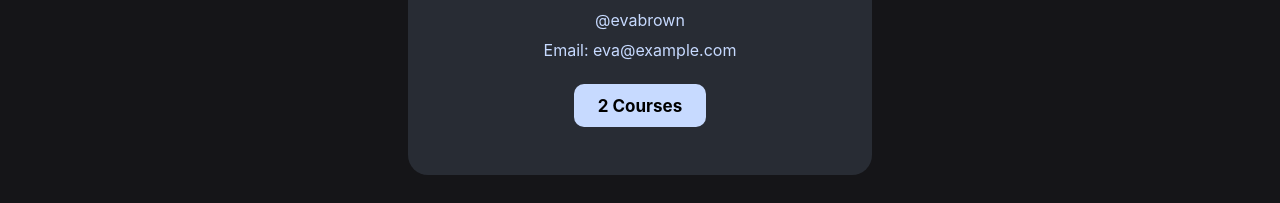
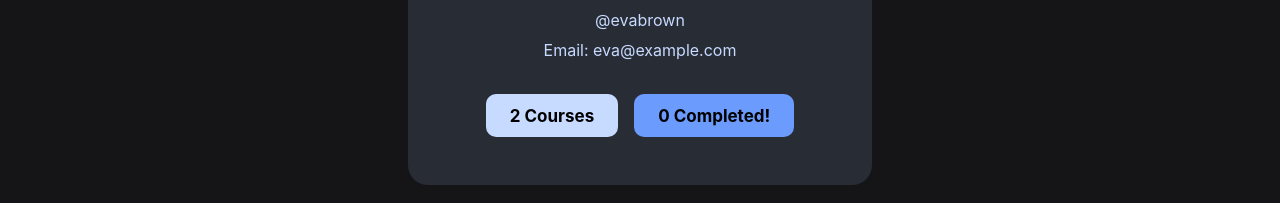
Before and after one commit to amulyaparab/course-wise, a React (Create React App) app: page /user in a window 1280 px wide. Shown: the part 409-612 px from the top of the page. Built offline with nearby package versions, Linux system fonts and the light colour scheme.

Commit message:
refactor:  converting code into smaller components

```diff
--- a/src/App.css
+++ b/src/App.css
@@ -373,13 +373,17 @@
   color: #c7daff;
   margin: 10px;
 }
-
-.user-profile .no-of-courses {
+.user-profile .amount-of-courses {
+  display: flex;
+  justify-content: center;
+  align-items: center;
+  gap: 1rem;
+}
+.user-profile .courses-count {
   background-color: #c7daff;
   width: max-content;
   padding: 0.7rem 1.5rem;
   border-radius: 10px;
-  margin: auto;
   font-weight: bold;
   color: #000000;
   margin-top: 1.5rem;
@@ -387,9 +391,17 @@
   font-size: 17px;
 }
 
-.user-profile .no-of-courses:hover {
+.user-profile .courses-count:hover {
   background-color: #a9c6ff;
   cursor: pointer;
+}
+
+.user-profile .darker {
+  background-color: rgb(106, 155, 253);
+}
+
+.user-profile .darker:hover {
+  background-color: rgb(80, 138, 255);
 }
 
 .welcome-user {
--- a/src/App.js
+++ b/src/App.js
@@ -5,13 +5,20 @@ import CourseDetails from "./pages/CourseDetails";
 import CourseListing from "./pages/CourseListing";
 import Navbar from "./components/Navbar";
 import { useEffect } from "react";
-import { useDispatch } from "react-redux";
+import { useDispatch, useSelector } from "react-redux";
 import { fetchData } from "./store/slices/courseSlice";
 import UserProfile from "./pages/UserProfile";
 import { fetchUser } from "./store/slices/userSlice";
+import Error from "./components/Error";
+import Loader from "./components/Loader";
 
 function App() {
   const dispatch = useDispatch();
+  const userStatus = useSelector((state) => state.user.status);
+  const courseStatus = useSelector((state) => state.courses.status);
+
+  const isLoading = userStatus === "Loading" || courseStatus === "Loading";
+  const hasError = userStatus === "Error" || courseStatus === "Error";
 
   useEffect(() => {
     dispatch(fetchData());
@@ -22,12 +29,18 @@ function App() {
     <div className="App">
       <Navbar />
       <div className="app-background">
+        {isLoading ? (
+          <Loader />
+        ) : hasError ? (
+          <Error />
+        ) : (
           <Routes>
             <Route path="/" element={<Dashboard />} />
             <Route path="/user" element={<UserProfile />} />
             <Route path="/courses" element={<CourseListing />} />
             <Route path="/courses/:courseId" element={<CourseDetails />} />
           </Routes>
+        )}
       </div>
     </div>
   );
--- /dev/null
+++ b/src/components/Error.js
@@ -0,0 +1,9 @@
+import React from "react";
+import { useSelector } from "react-redux";
+
+const Error = () => {
+  const error = useSelector((state) => state.courses.error);
+  return <div className="blue-text">Error: {error}</div>;
+};
+
+export default Error;
--- a/src/components/Navbar.js
+++ b/src/components/Navbar.js
@@ -1,4 +1,3 @@
-import React from "react";
 import { NavLink, useNavigate } from "react-router-dom";
 
 const Navbar = () => {
--- /dev/null
+++ b/src/components/course-details/Students.js
@@ -0,0 +1,20 @@
+import React from "react";
+
+const Students = ({ currentCourse }) => {
+  return (
+    <div className="students">
+      <h3>Students</h3>
+      {currentCourse?.students?.map(({ id, name }, index) =>
+        index < 2 ? (
+          <div key={id} className="student">
+            <i className="fa-solid fa-circle-user"></i>
+            <p>{name}</p>
+          </div>
+        ) : null
+      )}
+      <p> . . . {currentCourse?.students.length - 2} More Students</p>
+    </div>
+  );
+};
+
+export default Students;
--- /dev/null
+++ b/src/components/course-details/Syllabus.js
@@ -0,0 +1,32 @@
+import React, { useState } from "react";
+
+const Syllabus = ({ currentCourse }) => {
+  const [showSyllabus, setShowSyllabus] = useState(false);
+
+  return (
+    <div className="syllabus">
+      <div className="syllabus-headline">
+        <h3>Syllabus</h3>
+        <i
+          className={`fa-solid ${
+            showSyllabus ? "fa-chevron-up" : "fa-chevron-down"
+          }`}
+          onClick={() => setShowSyllabus(!showSyllabus)}
+        ></i>
+      </div>
+
+      {showSyllabus &&
+        currentCourse?.syllabus?.map(({ week, topic, content }) => (
+          <div key={week} className="syllabus-details">
+            <div className="week">{week}</div>
+            <div>
+              <h3>{topic}</h3>
+              <p>{content}</p>
+            </div>
+          </div>
+        ))}
+    </div>
+  );
+};
+
+export default Syllabus;
--- a/src/pages/CourseDetails.js
+++ b/src/pages/CourseDetails.js
@@ -1,22 +1,21 @@
-import React, { useState } from "react";
 import { useDispatch, useSelector } from "react-redux";
 import { useParams } from "react-router-dom";
 import { enrollToCourse } from "../store/slices/userSlice";
+import Syllabus from "../components/course-details/Syllabus";
+import Students from "../components/course-details/Students";
 
 const CourseDetails = () => {
-  const [showSyllabus, setShowSyllabus] = useState(false);
-
   const { courseId } = useParams();
   const dispatch = useDispatch();
 
-  const courseData = useSelector((state) => state.courses.courses);
+  const courses = useSelector((state) => state.courses.courses);
   const user = useSelector((state) => state.user.user);
 
-  const currentCourse = courseData?.find(
+  const currentCourse = courses?.find(
     (course) => course?.id === Number(courseId)
   );
 
-  const isUserEnrolled = courseData
+  const isUserEnrolled = courses
     .filter((course) => user.enrolledCourses?.includes(course.name))
     .find((course) => course.name.includes(currentCourse?.name));
 
@@ -70,40 +69,8 @@ const CourseDetails = () => {
         </div>
       </div>
       <div className="course-extra-info">
-        <div className="syllabus">
-          <div className="syllabus-headline">
-            {" "}
-            <h3>Syllabus</h3>
-            <i
-              className={`fa-solid ${
-                showSyllabus ? "fa-chevron-up" : "fa-chevron-down"
-              }`}
-              onClick={() => setShowSyllabus(!showSyllabus)}
-            ></i>
-          </div>
-          {showSyllabus &&
-            currentCourse?.syllabus?.map(({ week, topic, content }) => (
-              <div key={week} className="syllabus-details">
-                <div className="week">{week}</div>
-                <div>
-                  <h3>{topic}</h3>
-                  <p>{content}</p>
-                </div>
-              </div>
-            ))}
-        </div>
-        <div className="students">
-          <h3>Students</h3>
-          {currentCourse?.students?.map(({ id, name }, index) =>
-            index < 2 ? (
-              <div key={id} className="student">
-                <i className="fa-solid fa-circle-user"></i>
-                <p>{name}</p>
-              </div>
-            ) : null
-          )}
-          <p> . . . {currentCourse?.students.length - 2} More Students</p>
-        </div>
+        <Syllabus currentCourse={currentCourse} />
+        <Students currentCourse={currentCourse} />
       </div>
     </>
   );
--- a/src/pages/CourseListing.js
+++ b/src/pages/CourseListing.js
@@ -2,31 +2,19 @@ import React from "react";
 import CourseCard from "../components/CourseCard";
 import { useDispatch, useSelector } from "react-redux";
 import { searchCourses } from "../store/slices/courseSlice";
-import Loader from "../components/Loader";
 
 const CourseListing = () => {
   const dispatch = useDispatch();
-
-  const { status, error, filteredCourses } = useSelector(
-    (state) => state.courses
-  );
+  const { filteredCourses } = useSelector((state) => state.courses);
 
   return (
-    <>
-      {status === "Loading" ? (
-        <Loader />
-      ) : status === "Error" ? (
-        <div>Error: {error}</div>
-      ) : (
     <>
       <div className="course-nav">
         <h1>All Courses</h1>
         <div className="search-bar">
           <input
             placeholder="Search here for course or instructor"
-                onChange={(event) =>
-                  dispatch(searchCourses(event.target.value))
-                }
+            onChange={(event) => dispatch(searchCourses(event.target.value))}
           />
           <i className="fa-solid fa-magnifying-glass search-icon"></i>
         </div>
@@ -43,8 +31,6 @@ const CourseListing = () => {
         <h2 className="blue-text"> Course Not Found.</h2>
       )}
     </>
-      )}
-    </>
   );
 };
 
--- a/src/pages/UserProfile.js
+++ b/src/pages/UserProfile.js
@@ -4,7 +4,7 @@ import { useNavigate } from "react-router-dom";
 
 const UserProfile = () => {
   const navigate = useNavigate();
-  const user = useSelector((state) => state.user.user);
+  const { user } = useSelector((state) => state.user);
 
   return (
     <div className="user-profile">
@@ -12,8 +12,13 @@ const UserProfile = () => {
       <h1> {user?.name} </h1>
       <p>@{user?.username}</p>
       <p>Email: {user?.email}</p>
-      <div className="no-of-courses" onClick={() => navigate("/")}>
-        {user?.enrolledCourses?.length} Courses
+      <div className="amount-of-courses">
+        <div className="courses-count" onClick={() => navigate("/")}>
+          {user?.enrolledCourses?.length} Courses
+        </div>
+        <div className="courses-count darker" onClick={() => navigate("/")}>
+          {user?.completedCourses?.length} Completed!
+        </div>
       </div>
     </div>
   );
```
Lines whose indentation alone changed are shown as unchanged.
